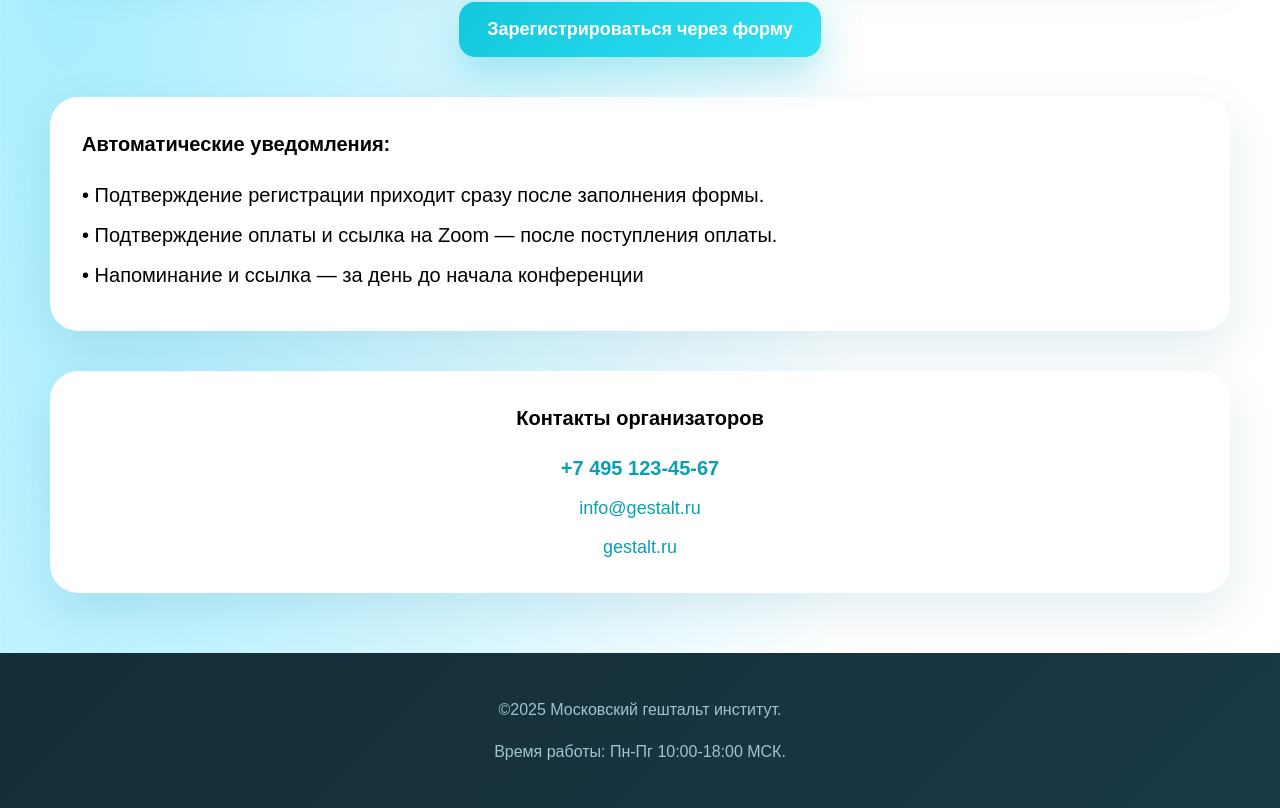
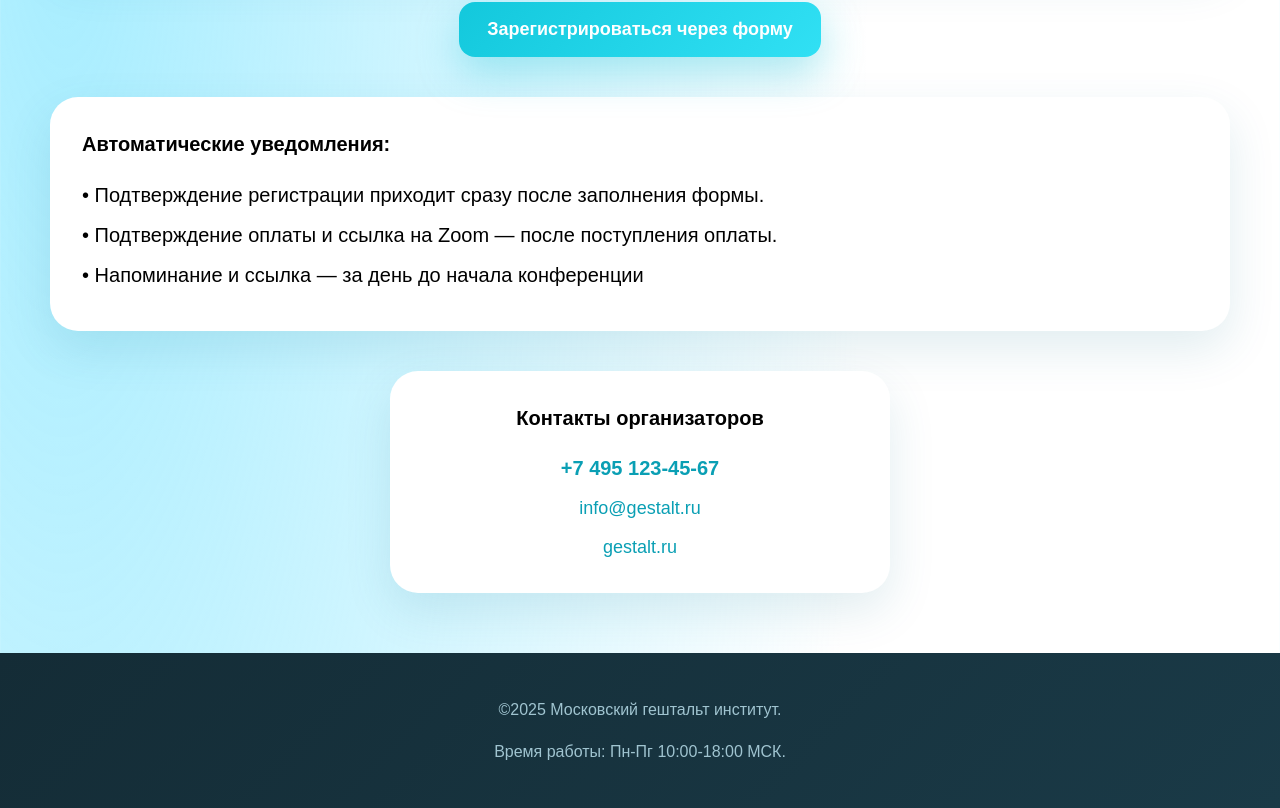
Before and after one commit to nanohit/gestalt, a Next.js app: page / in a window 1280 px wide. Shown: the part 3910-4718 px from the top of the page. Built offline with nearby package versions, Linux system fonts and the light colour scheme; a web font is replaced by a local one.

Commit message:
Fix mobile scaling, Safari scrolling, and contact section width

```diff
--- a/app/page.module.css
+++ b/app/page.module.css
@@ -3,7 +3,7 @@
   overflow-x: hidden;
   min-height: 100vh;
   padding-top: 120px;
-  background: radial-gradient(62% 62% at 90% -10%, #d9f4ff 0%, rgba(217, 244, 255, 0) 70%),
+  background: radial-gradient(62% 62% at 90% -10%, #d9f4ff 0%, rgba(171, 225, 246, 0) 70%),
     radial-gradient(90% 90% at 5% 80%, rgba(107, 225, 255, 0.6) 0%, rgba(204, 244, 255, 0) 70%),
     #ffffff;
 }
@@ -591,6 +591,9 @@
   padding: 32px;
   box-shadow: 0 18px 48px rgba(8, 109, 129, 0.12);
   margin-top: 40px;
+  max-width: 500px;
+  margin-left: auto;
+  margin-right: auto;
 }
 
 .contactSectionTitle {
```
